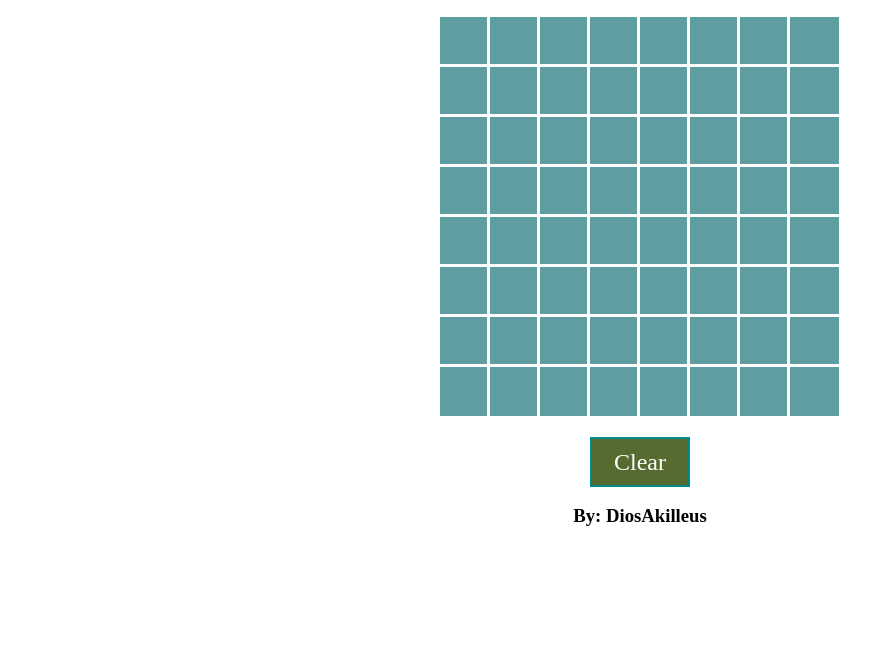
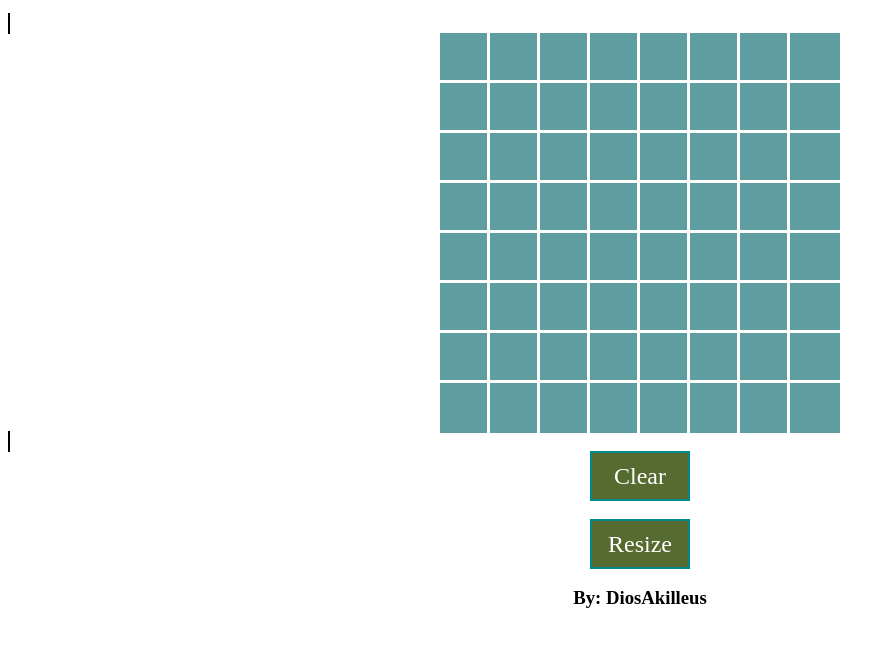
Before and after one commit to DiosAkhilleus/etch-a-sketch, a plain HTML site: page index.html in a window 1280 px wide. Shown: the part 48-694 px from the top of the page, without its empty margins (0-895 px from the left). Drawn offline with Linux system fonts and the light colour scheme.

Commit message:
working on size editing

```diff
--- a/index.html
+++ b/index.html
@@ -2,16 +2,18 @@
 <html>
 <head>
     <link rel="stylesheet" href="styles.css">
-  <title>Page Title</title>
+  <title>Etch-A-Sketch</title>
   <meta charset=“UTF-8”/>
 </head>
-<body onload="create()">
+<body onload="create(8)">
   <h1>Etch-A-Sketch</h1><br>
     <container id="container">
       <div id="blocker"></div>
     </container>
     <br>
-    <button id='clear' onclick="clear()">Clear</button>
+    <button id='clear' onclick="remove()">Clear</button>
+    <br>
+    <button id='resize' onclick="resize()">Resize</button>
     <br>
     <h3>By: DiosAkilleus</h3>
   <script src="index.js"></script>
--- a/index.js
+++ b/index.js
@@ -1,6 +1,6 @@
 
-function create (){
-        for(let i = 0; i < 64; i++){
+function create (x){
+        for(let i = 0; i < Math.pow(x,2); i++){
         let x = document.createElement("DIV");
         x.setAttribute('id', 'square');
         x.setAttribute('class', 'fix');
@@ -14,7 +14,7 @@ function remove() {
     for(let i = 0; i < 64; i++){
     blocker.removeChild(document.getElementById('square'));
     }
-    create();
+    create(8);
 }
 
 document.getElementById('clear').addEventListener('click', clear);
@@ -35,3 +35,8 @@ blocker.addEventListener('mouseover', function(event){
     //     event.target.style.background = 'cadetblue';
     // }, 750);
 }, false);
+
+function resize() {
+    let size = prompt("Choose a size");
+    create(size);
+}
--- a/styles.css
+++ b/styles.css
@@ -25,10 +25,10 @@ button:hover{
 
 
 #square {
-    display: grid;
-    width: 49px;
+    /* display: grid; */
+    width: auto;
     /* padding: 1px; */
-    height: 49px;
+    height: auto;
     border:none;
     max-width: inherit;
     max-height: inherit;
@@ -50,14 +50,14 @@ button:hover{
 
 #container {
    padding:2px;
-   display: grid;
-   grid-template-columns:repeat(8, 1fr);
-   grid-template-rows:repeat(8, 1fr);
+   display: flexbox;
+   /* grid-template-columns:repeat(8, 1fr);
+   grid-template-rows:repeat(8, 1fr); */
    gap: 0px;
    border:2px;
    border-color:black;
-   width: 400px;
-   height: 400px;
+   max-width: 400px;
+   max-height: 400px;
    margin: auto;
    background:black;
    z-index:-2;
```
Lines whose indentation alone changed are shown as unchanged.
